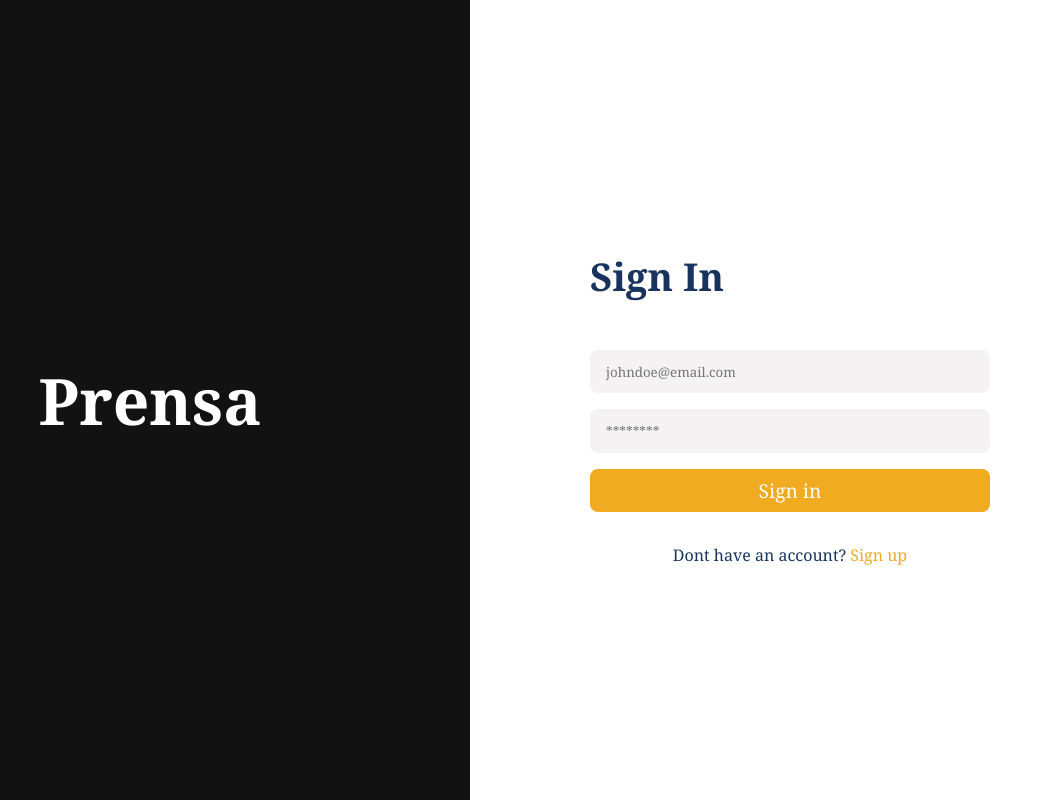
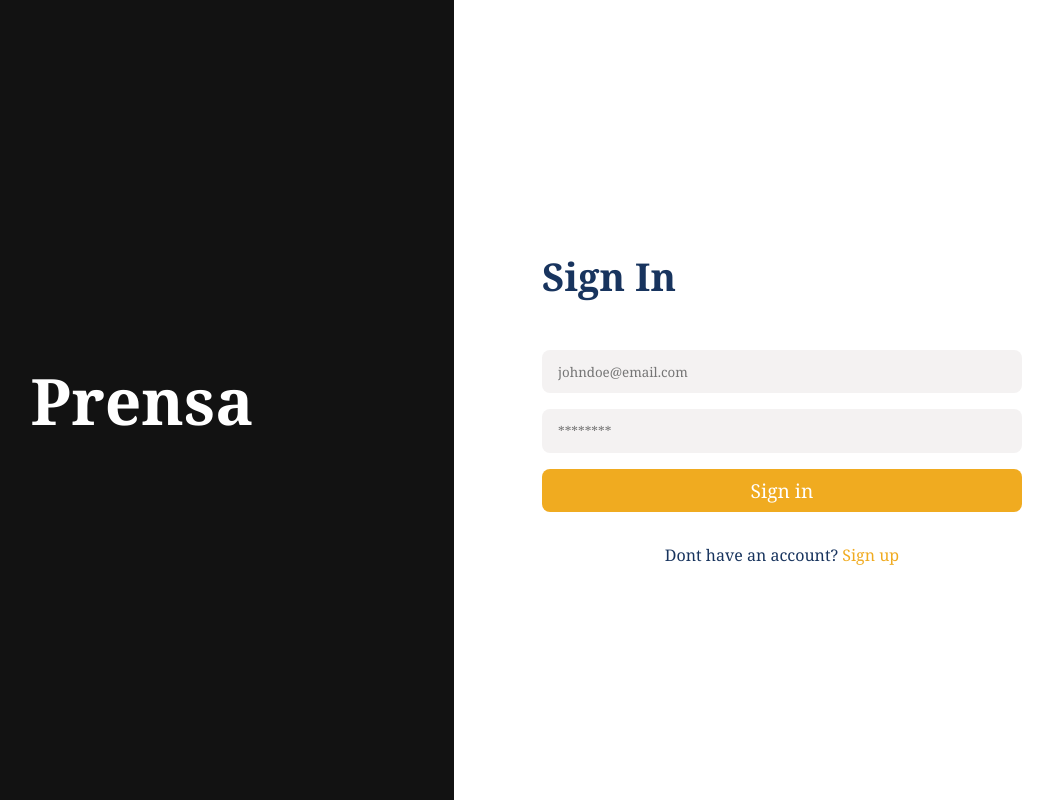
Before and after one commit to pbpeterson/simple-login-page, a Next.js app: page / in a window 1280 px wide. Shown: the whole page, without its empty margins (170-1223 px from the left). Built offline with nearby package versions, Linux system fonts and the light colour scheme.

Commit message:
fixed sizes and add responsive

```diff
--- a/src/components/FormSignIn/styles.ts
+++ b/src/components/FormSignIn/styles.ts
@@ -5,7 +5,7 @@ export const Wrapper = styled.div`
   flex-direction: column;
   gap: 1rem;
   flex: 1;
-  max-width: 25rem;
+  max-width: 30rem;
 `
 
 export const Title = styled.h2`
--- a/src/templates/SignIn/styles.ts
+++ b/src/templates/SignIn/styles.ts
@@ -11,6 +11,10 @@ export const LeftSide = styled.div`
   align-items: center;
   background: #121212;
   flex: 1;
+
+  @media (max-width: 30rem) {
+    display: none;
+  }
 `
 
 export const Title = styled.h2`
@@ -24,4 +28,5 @@ export const RightSide = styled.div`
   align-items: center;
   background: white;
   flex: 1;
+  padding: 0 1rem;
 `
--- a/src/templates/SignUp/styles.ts
+++ b/src/templates/SignUp/styles.ts
@@ -11,6 +11,10 @@ export const LeftSide = styled.div`
   align-items: center;
   background: #121212;
   flex: 1;
+
+  @media (max-width: 30rem) {
+    display: none;
+  }
 `
 
 export const Title = styled.h2`
@@ -24,4 +28,5 @@ export const RightSide = styled.div`
   align-items: center;
   background: white;
   flex: 1;
+  padding: 0 1rem;
 `
```
